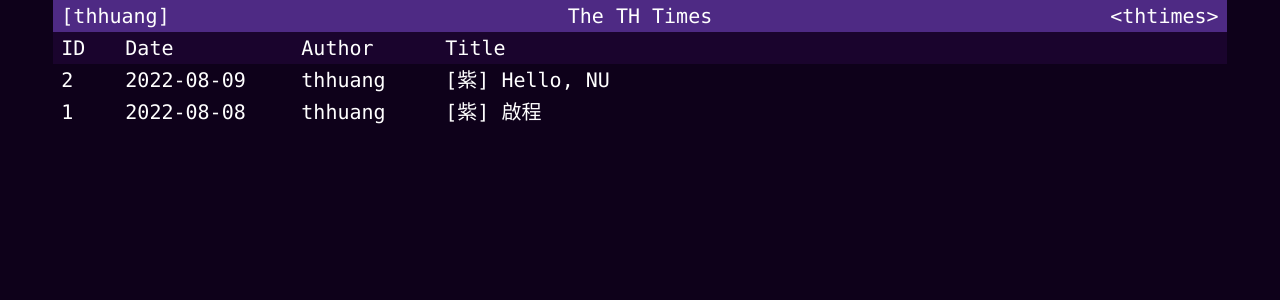
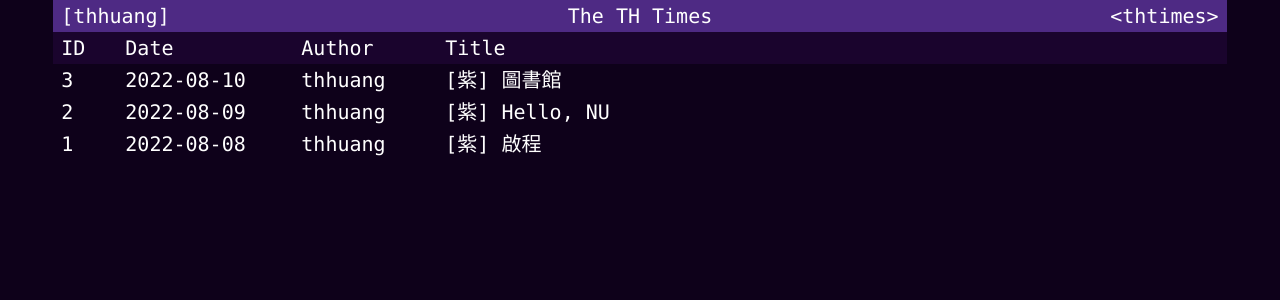
Before and after one commit to thhuang/thtimes, a React (Create React App) app: page / in a window 1280 px wide. Shown: the top 300 px of the page. Built offline with nearby package versions, Linux system fonts and the light colour scheme; the HTML template or start-up script is replaced by a standard one.

Commit message:
add article 3

```diff
--- /dev/null
+++ b/src/assets/articles/3.json
@@ -0,0 +1,9 @@
+{
+  "id": 3,
+  "date": "2022-08-10",
+  "author": "thhuang",
+  "title": "圖書館",
+  "tag": "紫",
+  "time": "2022-08-10 22:24:47",
+  "content": "\n探索學校的第二天！一早逛了三個主要的圖書館\n不過大概因為是暑假，幾乎全是空位，不過逛起來也不會吵到人沒什麼壓力\nDeering Library像個歐洲的大教堂，好像哈利波特的場景\n在裡面圖書心情感到特別愉悅\n他有兩個隱密的通道可以直接通往主圖書館\n主圖書館是由三個清水混凝土圓柱體建築組成，不過我覺得看起來很像個工廠不是特別吸引人\n書櫃在圓柱形的建築中呈放射狀排列，座位則是在牆邊一整圈\n繞著繞著就會忘記自己是撓像哪個方位\n最後來到工程學院的Mudd Library，看上去就是個舒適現代的建築\n一整片的落地窗和開放式的座位，其中有一區是供學生借用的討論室和自習室\n環境相當舒適，感覺以後應該會常常待在這吧\n\n中午原本想煮個午餐，但到超市的時候肚子實在太餓就買了現成的烤雞和沙拉\n挺好吃的不果我有點高估自己的食量了哈哈，剩下的明天再吃吧\n\n下午是銀行開戶的重要行程，不過很可惜這兩間銀行今天行員都沒空所以預約了明後兩天各去一間\n剛好再Bank of America附近剛好就是Trader Joe’s\n久聞大名卻從來沒有進去逛過，當然就順道參觀一下哈哈\n不小心就買了兩種看起來很好吃的巧克力能量棒，以備不時之需\n\n結果今天又是個走了超過兩萬步的一天\n超累啊\n原本晚上想要把Amazon work simulation考古題看完的，結果看一半就差點睡著\n不過這個時間點也挺不錯的，前幾天都沒睡好，早點睡覺吧！\n"
+}
--- a/src/assets/articles/articles.js
+++ b/src/assets/articles/articles.js
@@ -1,6 +1,6 @@
 // import { faker } from '@faker-js/faker';
 const articles = [];
-for (let i = 1; i <= 2; ++i) {
+for (let i = 1; i <= 3; ++i) {
   articles.push(require('./' + i.toString() + '.json'));
 }
 
```
